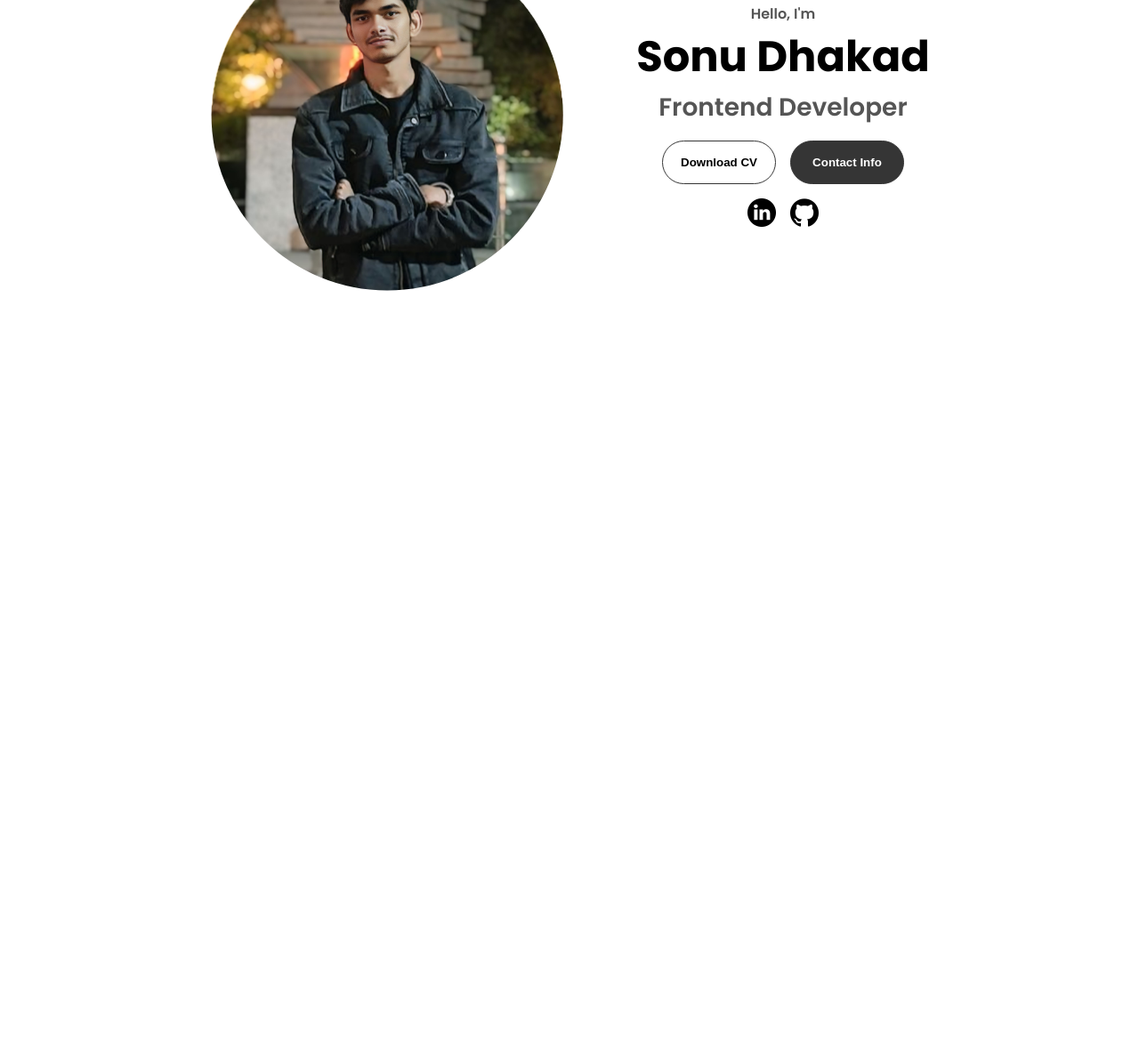
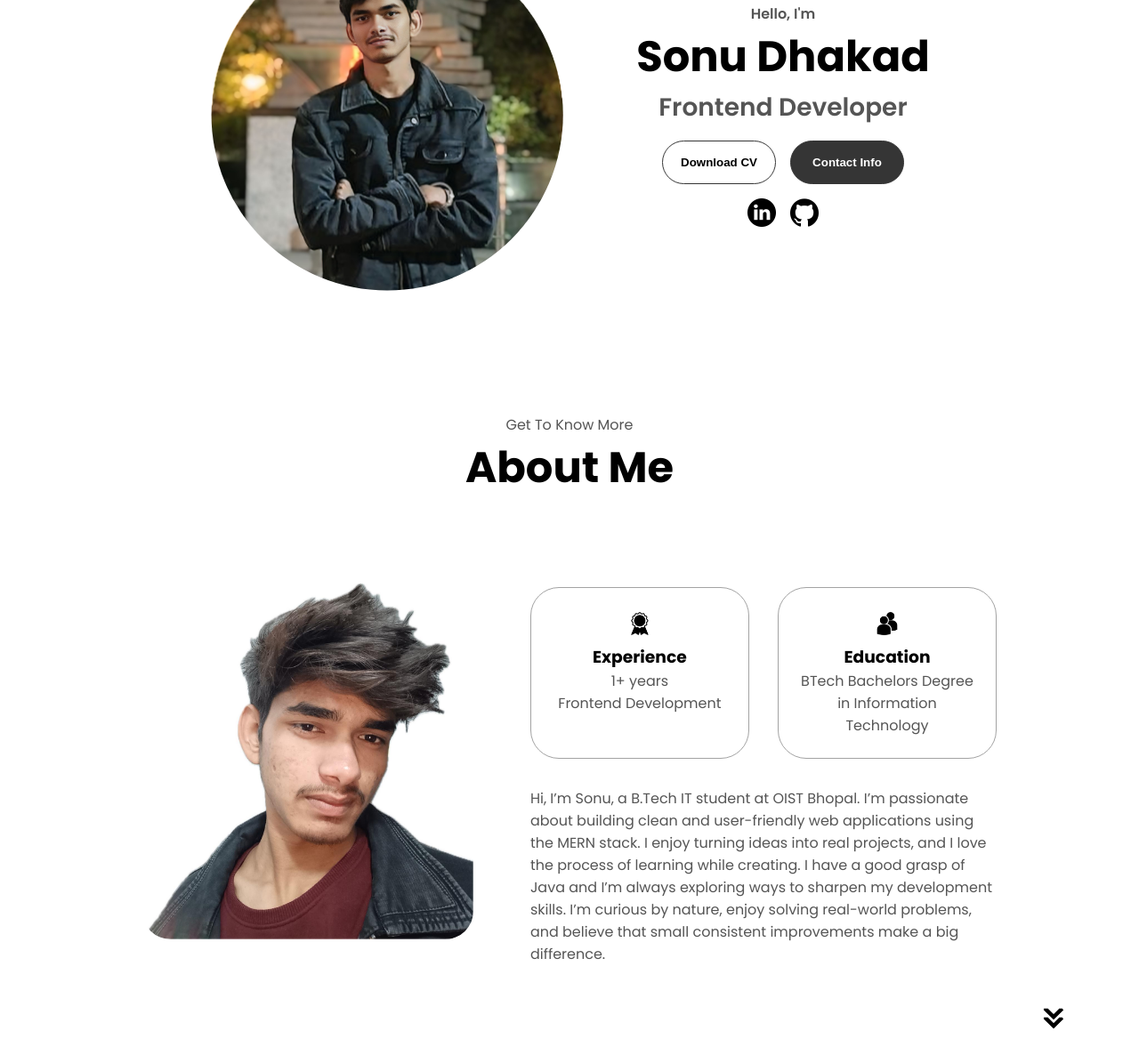
Before and after one commit to Sonudhakad78/myPortfolio, a plain HTML site: page index.html in a window 1280 px wide. Shown: the part 343-1538 px from the top of the page at 89% size. Before the commit the page ends 800 px from the top, so only its background shows below. Drawn offline with Linux system fonts and the light colour scheme.

Commit message:
initial commit

```diff
--- a/index.html
+++ b/index.html
@@ -35,7 +35,7 @@
     </nav>
     <section id="profile">
         <div class="section_pic-container">
-            <img src="./assets/profile.jpg" alt="Sonu Dhakad profile picture">
+            <img src="./assets/profile.jpg" alt="Sonu Dhakad profile picture" class="profile-pic"/>
         </div>
         <div class="section__text">
             <p class="section__text__p1">Hello, I'm</p>
@@ -58,6 +58,37 @@
         </div>
 
     </section>
+    <section id="about">
+        <p class="section__text__p1">Get To Know More</p>
+        <h1 class="title">About Me</h1>
+        <div class="section-container">
+            <div class="section_pic-container">
+                <img src="./assets/WhatsApp Image 2025-07-13 at 17.57.38.jpeg"
+                alt="Profile picture"
+                class="about-pic"/>
+            </div>
+            <div class="about-details-container">
+                <div class="about-containers">
+                    <div class="details-container">
+                        <img src="./assets/experience.png" alt="Experience icon" class="icon"/>
+                        <h3>Experience</h3>
+                        <p>1+ years <br/> Frontend Development</p>
+                    </div>
+                    <div class="details-container">
+                        <img src="./assets/education.png" alt="Education icon" class="icon"/>
+                        <h3>Education</h3>
+                        <p>BTech Bachelors Degree <br>in Information Technology</p>
+                    </div>
+                </div>
+                <div class="text-container">
+                    <p>Hi, I’m Sonu, a B.Tech IT student at OIST Bhopal. I’m passionate about building clean and user-friendly web applications using the MERN stack. I enjoy turning ideas into real projects, and I love the process of learning while creating. I have a good grasp of Java and I’m always exploring ways to sharpen my development skills. I’m curious by nature, enjoy solving real-world problems, and believe that small consistent improvements make a big difference.</p>
+                </div>
+            </div>
+        </div>
+        <img src="./assets/arrow.png" alt="Arrow icon" class="icon arrow"
+        onclick="location.href='./#experience'"/>
+    </section>
+
     <script src="script.js"></script>
 </body>
 </html>
--- a/style.css
+++ b/style.css
@@ -156,7 +156,7 @@ section{
     width: 400px;
     margin: auto 0;
 }
-.section_pic-container img{
+.profile-pic{
   clip-path: circle(49.4% at 50% 50% );
 }
 .section__text{
@@ -230,3 +230,49 @@ section{
 .btn-container{
     gap: 1rem;
 }
+
+/* about */
+#about{
+    position: relative;
+}
+
+.about-containers{
+    gap: 2rem;
+    margin-top: 2rem;
+    margin-bottom: 2rem;
+}
+
+.about-details-container{
+    justify-content: center;
+    flex-direction: column;
+}
+.about-containers, .about-details-container{
+    display: flex;
+}
+
+.about-pic{
+    border-radius: 2rem;
+}
+.arrow{
+    position: absolute;
+    right: -5rem;
+    bottom: 2.5rem;
+}
+.details-container{
+    padding: 1.5rem;
+    flex: 1;
+    background: white;
+    border-radius: 2rem;
+    border: rgb(53, 53,53) 0.1rem solid;
+    border-color: rgb(163,163,163);
+    text-align: center;
+}
+.section-container{
+    gap: 4rem;
+    height: 80%;
+}
+.section_pic-container{
+    height: 400px;
+    width: 400px;
+    margin: auto 0;
+}
```
